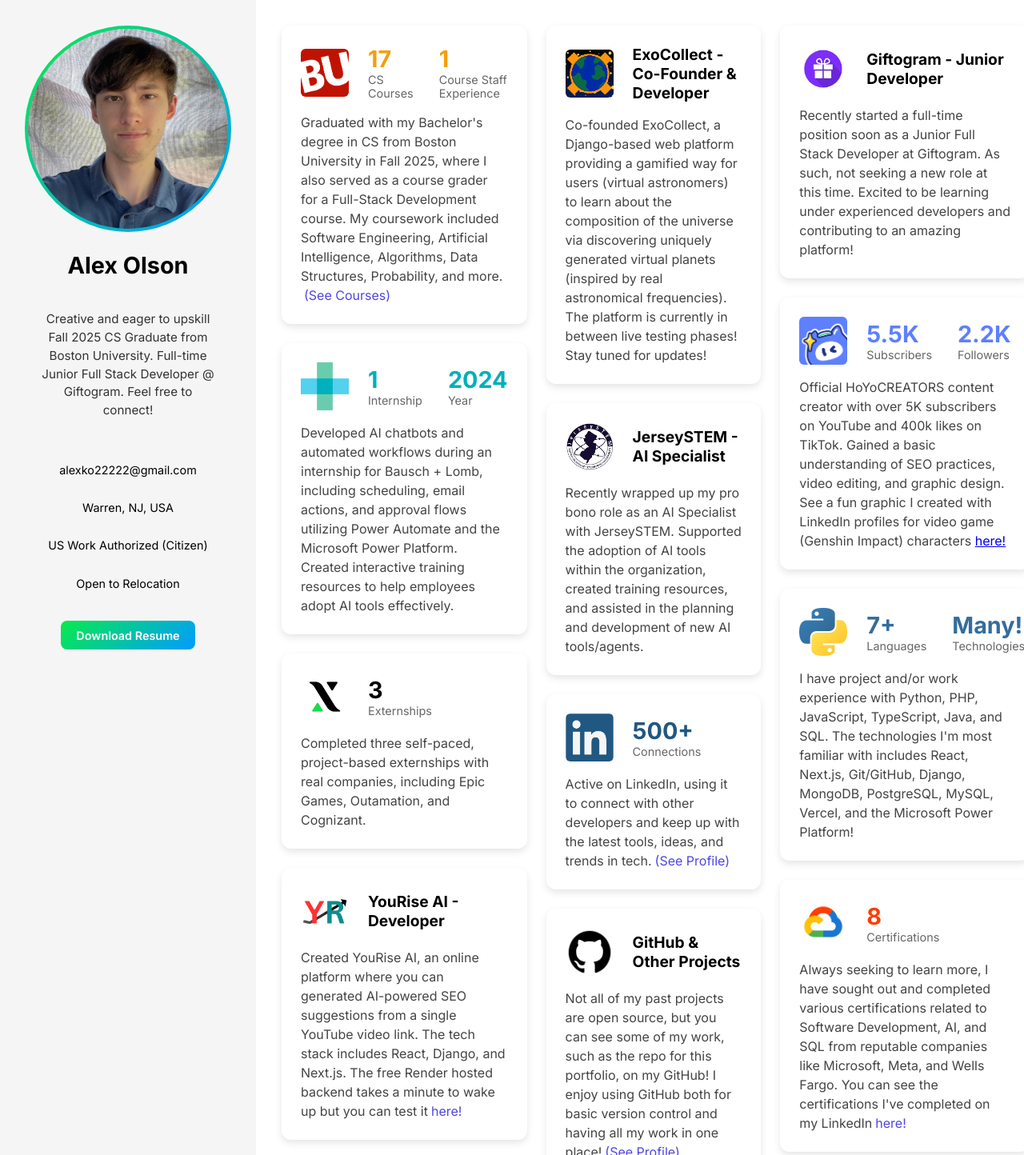
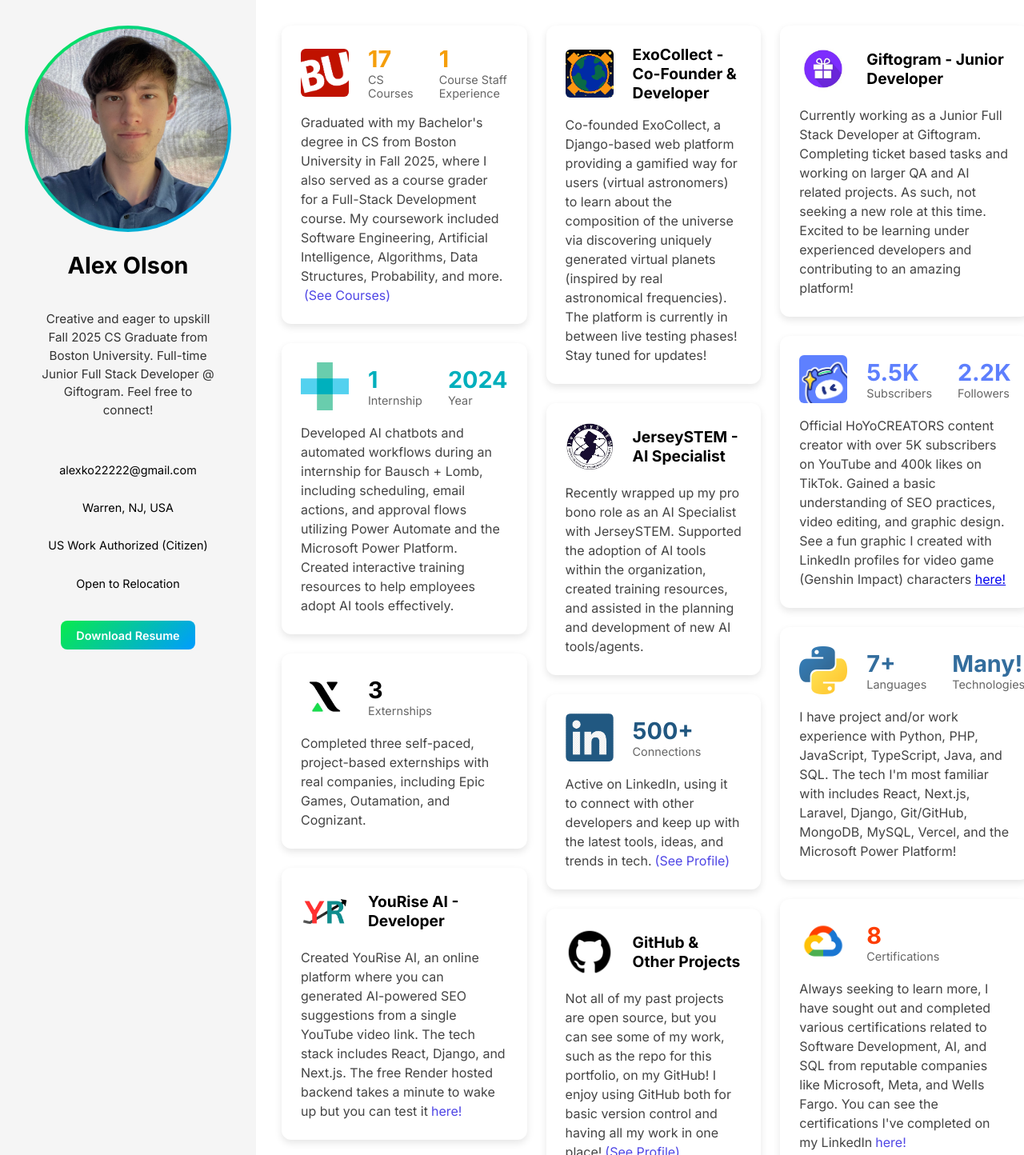
Before and after one commit to alexko22/portfolio-page, a React (Vite) app: page / in a window 1280 px wide. Shown: the top 1444 px of the page at 80% size. Built offline with nearby package versions, Linux system fonts and the light colour scheme.

Commit message:
updates for july 2026

```diff
--- a/src/pages/Home.tsx
+++ b/src/pages/Home.tsx
@@ -45,7 +45,7 @@ const cards : CardProps[] = [
     {
         type: "default",
         title: "Giftogram - Junior Developer",
-        description: "Recently started a full-time position soon as a Junior Full Stack Developer at Giftogram. As such, not seeking a new role at this time. Excited to be learning under experienced developers and contributing to an amazing platform!",
+        description: "Currently working as a Junior Full Stack Developer at Giftogram. Completing ticket based tasks and working on larger QA and AI related projects. As such, not seeking a new role at this time. Excited to be learning under experienced developers and contributing to an amazing platform!",
         imageUrl: "/gifto.jpg",
     },
     // Internship Card
@@ -113,7 +113,7 @@ const cards : CardProps[] = [
     // Languages / Technologies Card
     {
         type: "stat",
-        description: "I have project and/or work experience with Python, PHP, JavaScript, TypeScript, Java, and SQL. The technologies I'm most familiar with includes React, Next.js, Git/GitHub, Django, MongoDB, PostgreSQL, MySQL, Vercel, and the Microsoft Power Platform!",
+        description: "I have project and/or work experience with Python, PHP, JavaScript, TypeScript, Java, and SQL. The tech I'm most familiar with includes React, Next.js, Laravel, Django, Git/GitHub, MongoDB, MySQL, Vercel, and the Microsoft Power Platform!",
         stat: [
             { value: "7+", label: "Languages", color: "#336d9d" },
             { value: "Many!", label: "Technologies", color: "#336d9d" },
```
